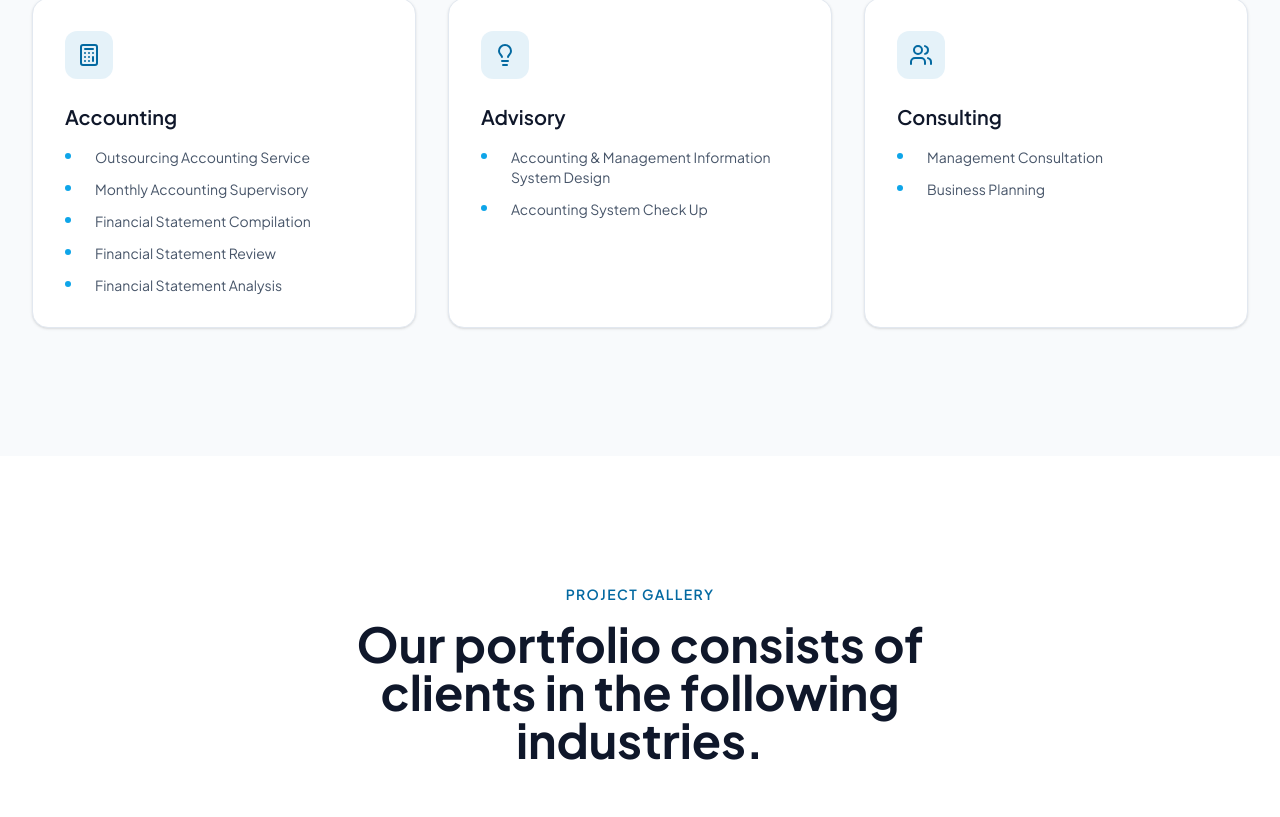
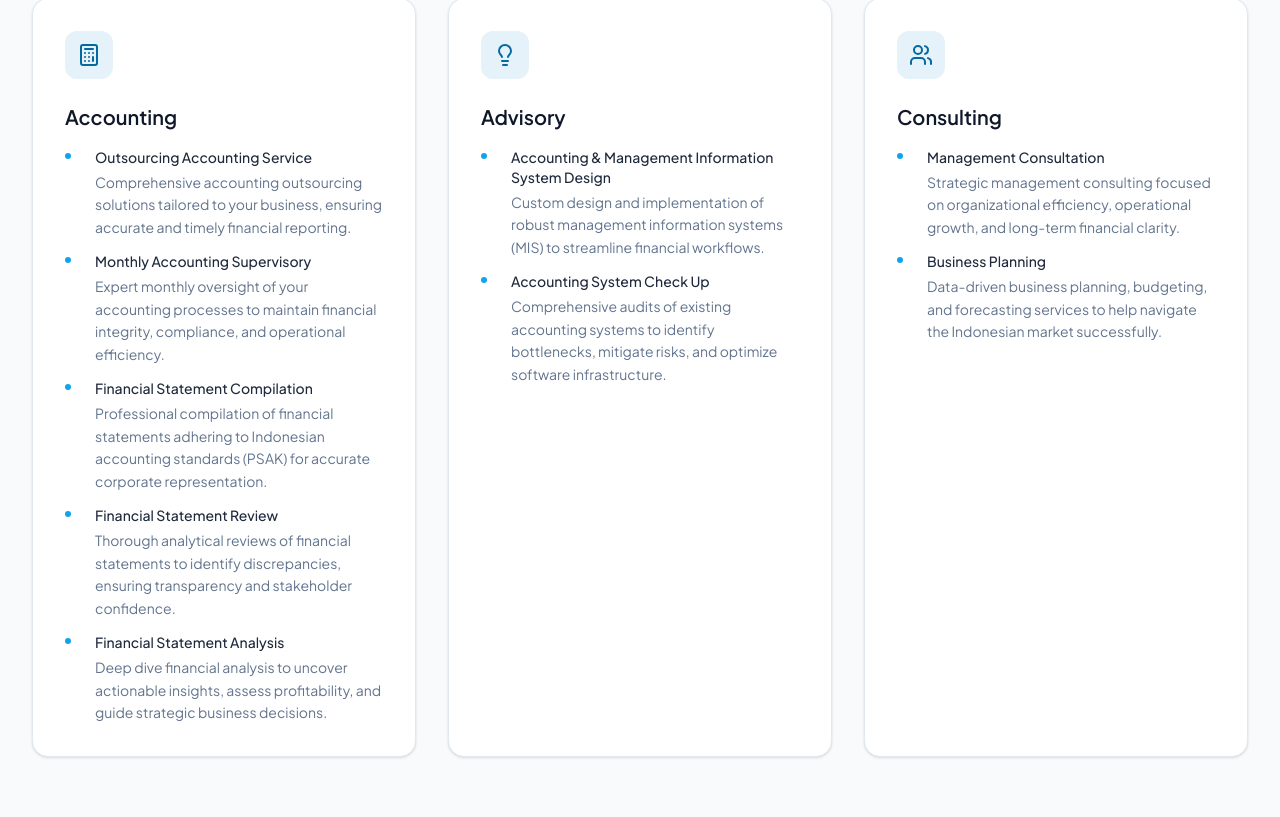
Before and after one commit to limjonathan/pmc1, a React (Vite) app: page / in a window 1280 px wide. Shown: the part 2443-3260 px from the top of the page. Built offline with nearby package versions, Linux system fonts and the light colour scheme.

Commit message:
Optimize SEO meta tags and expand service descriptions

```diff
--- a/index.html
+++ b/index.html
@@ -5,15 +5,15 @@
     <meta name="viewport" content="width=device-width, initial-scale=1.0" />
 
     <!-- SEO -->
-    <title>PMC — Premier Management Consulting | Surabaya, Indonesia</title>
-    <meta name="description" content="Premier Management Consulting is an expert consulting firm based in Surabaya, specializing in management accounting with more than 35 years of experience." />
-    <meta name="keywords" content="management consulting, accounting, Surabaya, Indonesia, financial advisory, system design, business planning" />
+    <title>Premier Management Consulting | Accounting & Advisory Firm in Surabaya, Indonesia</title>
+    <meta name="description" content="Expert management consulting firm based in Surabaya, Indonesia. Specializing in outsourcing accounting, financial statement analysis, business planning, and system design with 35+ years of experience." />
+    <meta name="keywords" content="management consulting, accounting, Surabaya, Indonesia, financial advisory, system design, business planning, outsourcing accounting, financial statement compilation, management consultation" />
     <meta name="author" content="Premier Management Consulting" />
 
     <!-- Open Graph -->
     <meta property="og:type" content="website" />
-    <meta property="og:title" content="PMC — Premier Management Consulting" />
-    <meta property="og:description" content="Expert management accounting & advisory firm in Surabaya with 35+ years of experience." />
+    <meta property="og:title" content="Premier Management Consulting | Accounting & Advisory Firm" />
+    <meta property="og:description" content="Expert management consulting firm based in Surabaya, Indonesia. Specializing in outsourcing accounting, financial statement analysis, business planning, and system design with 35+ years of experience." />
     <meta property="og:url" content="https://pmcidn.com" />
     <meta property="og:site_name" content="PMC Indonesia" />
 
--- a/src/components/ProjectGallery.tsx
+++ b/src/components/ProjectGallery.tsx
@@ -50,7 +50,7 @@ export default function ProjectGallery() {
                 <div className="relative aspect-video w-full overflow-hidden">
                   <img
                     src={project.image}
-                    alt={project.name}
+                    alt={`Management Consulting for the ${project.name} Industry in Surabaya, Indonesia`}
                     className="h-full w-full object-cover transition-transform duration-700 group-hover:scale-105"
                   />
                   {/* Subtle gradient overlay */}
--- a/src/components/Services.tsx
+++ b/src/components/Services.tsx
@@ -83,7 +83,10 @@ export default function Services() {
                       className="flex items-start gap-3 text-sm text-slate-600"
                     >
                       <span className="mr-3 mt-1.5 h-1.5 w-1.5 flex-shrink-0 rounded-full bg-sky-500" />
-                      <span>{t(`services.items.${item}`)}</span>
+                      <span className="flex flex-col">
+                        <span className="font-medium text-slate-800">{t(`services.items.${item}.title`)}</span>
+                        <span className="mt-1 text-slate-500 leading-relaxed">{t(`services.items.${item}.desc`)}</span>
+                      </span>
                     </li>
                   ))}
                 </ul>
--- a/src/i18n/config.ts
+++ b/src/i18n/config.ts
@@ -64,15 +64,42 @@ const resources = {
           consulting: "Consulting",
         },
         items: {
-          "Outsourcing Accounting Service": "Outsourcing Accounting Service",
-          "Monthly Accounting Supervisory": "Monthly Accounting Supervisory",
-          "Financial Statement Compilation": "Financial Statement Compilation",
-          "Financial Statement Review": "Financial Statement Review",
-          "Financial Statement Analysis": "Financial Statement Analysis",
-          "Accounting & Management Information System Design": "Accounting & Management Information System Design",
-          "Accounting System Check Up": "Accounting System Check Up",
-          "Management Consultation": "Management Consultation",
-          "Business Planning": "Business Planning"
+          "Outsourcing Accounting Service": {
+            title: "Outsourcing Accounting Service",
+            desc: "Comprehensive accounting outsourcing solutions tailored to your business, ensuring accurate and timely financial reporting."
+          },
+          "Monthly Accounting Supervisory": {
+            title: "Monthly Accounting Supervisory",
+            desc: "Expert monthly oversight of your accounting processes to maintain financial integrity, compliance, and operational efficiency."
+          },
+          "Financial Statement Compilation": {
+            title: "Financial Statement Compilation",
+            desc: "Professional compilation of financial statements adhering to Indonesian accounting standards (PSAK) for accurate corporate representation."
+          },
+          "Financial Statement Review": {
+            title: "Financial Statement Review",
+            desc: "Thorough analytical reviews of financial statements to identify discrepancies, ensuring transparency and stakeholder confidence."
+          },
+          "Financial Statement Analysis": {
+            title: "Financial Statement Analysis",
+            desc: "Deep dive financial analysis to uncover actionable insights, assess profitability, and guide strategic business decisions."
+          },
+          "Accounting & Management Information System Design": {
+            title: "Accounting & Management Information System Design",
+            desc: "Custom design and implementation of robust management information systems (MIS) to streamline financial workflows."
+          },
+          "Accounting System Check Up": {
+            title: "Accounting System Check Up",
+            desc: "Comprehensive audits of existing accounting systems to identify bottlenecks, mitigate risks, and optimize software infrastructure."
+          },
+          "Management Consultation": {
+            title: "Management Consultation",
+            desc: "Strategic management consulting focused on organizational efficiency, operational growth, and long-term financial clarity."
+          },
+          "Business Planning": {
+            title: "Business Planning",
+            desc: "Data-driven business planning, budgeting, and forecasting services to help navigate the Indonesian market successfully."
+          }
         }
       },
       projects: {
@@ -167,15 +194,42 @@ const resources = {
           consulting: "Konsultasi",
         },
         items: {
-          "Outsourcing Accounting Service": "Layanan Akuntansi Outsourcing",
-          "Monthly Accounting Supervisory": "Supervisi Akuntansi Bulanan",
-          "Financial Statement Compilation": "Kompilasi Laporan Keuangan",
-          "Financial Statement Review": "Tinjauan Laporan Keuangan",
-          "Financial Statement Analysis": "Analisis Laporan Keuangan",
-          "Accounting & Management Information System Design": "Desain Sistem Informasi Akuntansi & Manajemen",
-          "Accounting System Check Up": "Pemeriksaan Sistem Akuntansi",
-          "Management Consultation": "Konsultasi Manajemen",
-          "Business Planning": "Perencanaan Bisnis"
+          "Outsourcing Accounting Service": {
+            title: "Layanan Akuntansi Outsourcing",
+            desc: "Solusi outsourcing akuntansi komprehensif yang disesuaikan untuk bisnis Anda, memastikan pelaporan keuangan yang akurat dan tepat waktu."
+          },
+          "Monthly Accounting Supervisory": {
+            title: "Supervisi Akuntansi Bulanan",
+            desc: "Pengawasan bulanan ahli atas proses akuntansi Anda untuk menjaga integritas keuangan, kepatuhan, dan efisiensi operasional."
+          },
+          "Financial Statement Compilation": {
+            title: "Kompilasi Laporan Keuangan",
+            desc: "Kompilasi laporan keuangan profesional yang mematuhi standar akuntansi Indonesia (PSAK) untuk representasi perusahaan yang akurat."
+          },
+          "Financial Statement Review": {
+            title: "Tinjauan Laporan Keuangan",
+            desc: "Tinjauan analitis menyeluruh atas laporan keuangan untuk mengidentifikasi perbedaan, memastikan transparansi dan kepercayaan pemangku kepentingan."
+          },
+          "Financial Statement Analysis": {
+            title: "Analisis Laporan Keuangan",
+            desc: "Analisis keuangan mendalam untuk mengungkap wawasan yang dapat ditindaklanjuti, menilai profitabilitas, dan memandu keputusan bisnis strategis."
+          },
+          "Accounting & Management Information System Design": {
+            title: "Desain Sistem Informasi Akuntansi & Manajemen",
+            desc: "Desain dan implementasi khusus sistem informasi manajemen (MIS) yang kuat untuk merampingkan alur kerja keuangan."
+          },
+          "Accounting System Check Up": {
+            title: "Pemeriksaan Sistem Akuntansi",
+            desc: "Audit komprehensif atas sistem akuntansi yang ada untuk mengidentifikasi hambatan, memitigasi risiko, dan mengoptimalkan infrastruktur perangkat lunak."
+          },
+          "Management Consultation": {
+            title: "Konsultasi Manajemen",
+            desc: "Konsultasi manajemen strategis yang berfokus pada efisiensi organisasi, pertumbuhan operasional, dan kejelasan keuangan jangka panjang."
+          },
+          "Business Planning": {
+            title: "Perencanaan Bisnis",
+            desc: "Layanan perencanaan bisnis, penganggaran, dan peramalan berbasis data untuk membantu menavigasi pasar Indonesia dengan sukses."
+          }
         }
       },
       projects: {
```
